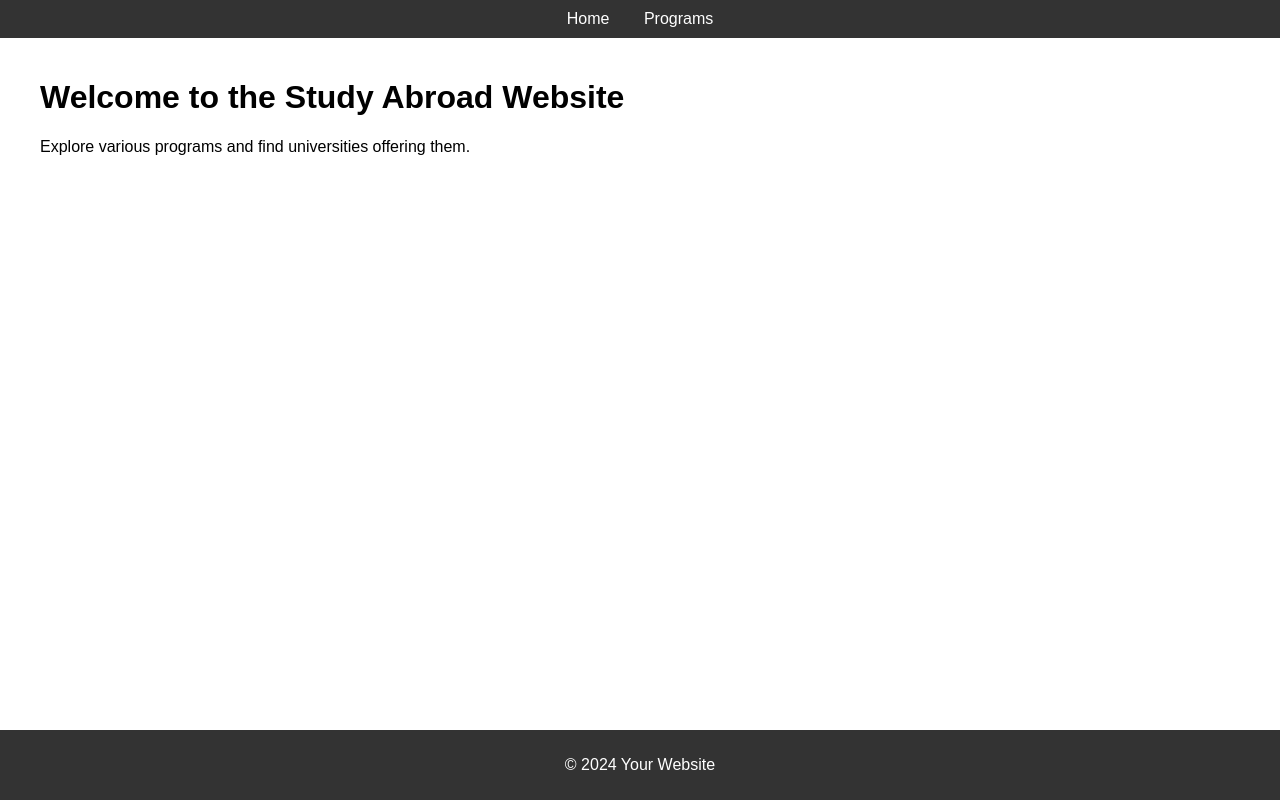
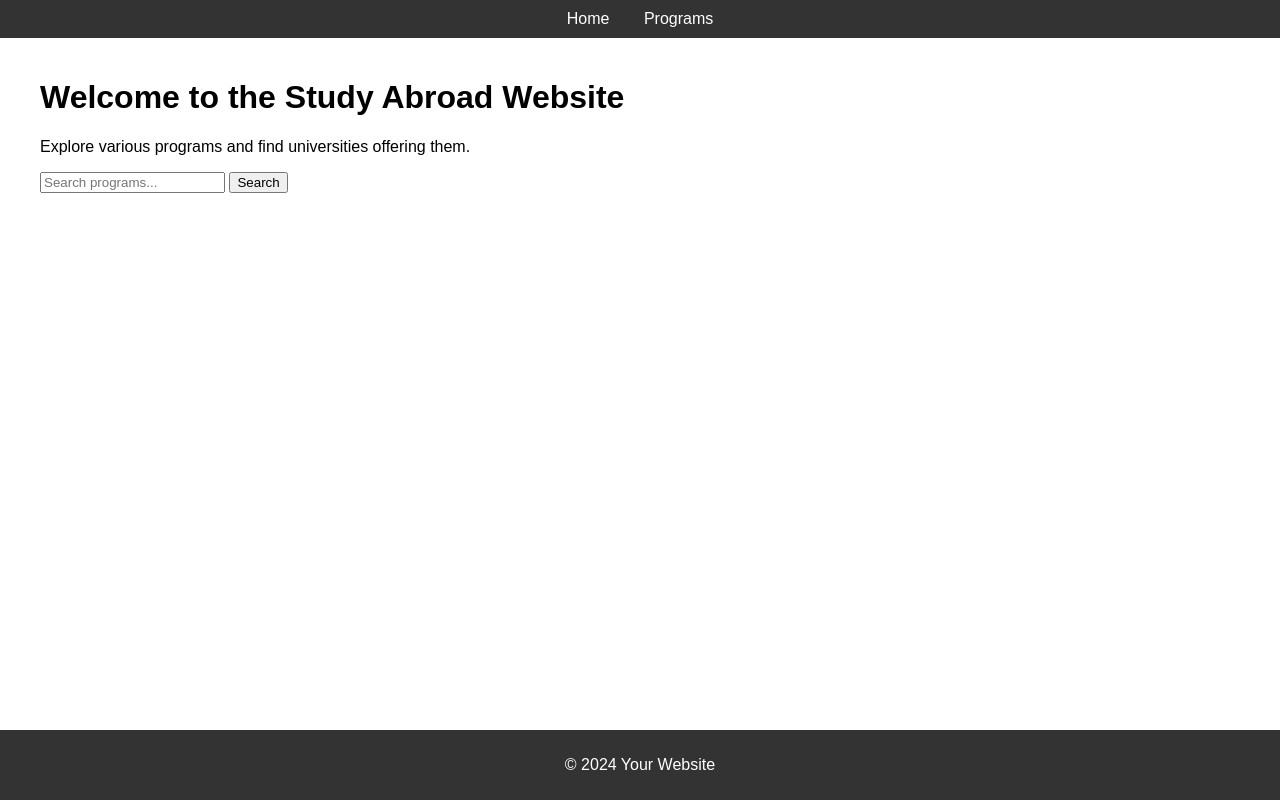
Before and after one commit to PrasadJ07/study-abroad-website, a plain HTML site: page index.html in a window 1280 px wide. Drawn offline with Linux system fonts and the light colour scheme.

Commit message:
index.html

```diff
--- a/index.html
+++ b/index.html
@@ -16,6 +16,12 @@
     <main>
         <h1>Welcome to the Study Abroad Website</h1>
         <p>Explore various programs and find universities offering them.</p>
+
+        <!-- Search Bar -->
+        <div class="search-container">
+            <input type="text" id="search-bar" placeholder="Search programs...">
+            <button id="search-button">Search</button>
+        </div>
     </main>
     <footer>
         <p>&copy; 2024 Your Website</p>
```
